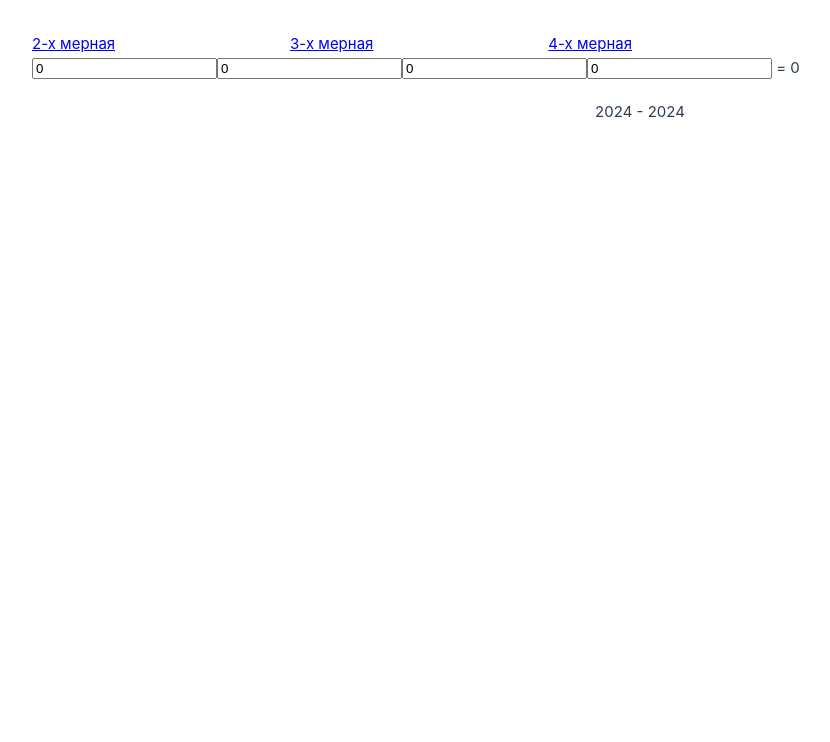
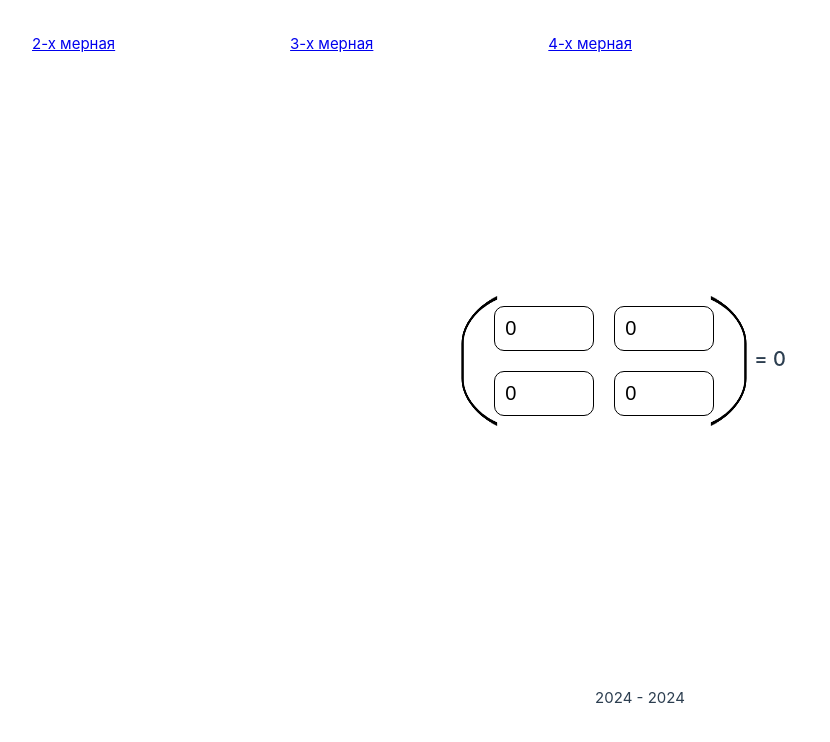
Before and after one commit to StasBeep/teacherProgramm, a Vue app: page / in a window 1280 px wide. Shown: the top 742 px of the page, without its empty margins (0-830 px from the left). Built offline with nearby package versions, Linux system fonts and the light colour scheme.

Commit message:
стилизация блоков (матрицы 2на2)

```diff
--- a/src/views/HomeView.vue
+++ b/src/views/HomeView.vue
@@ -1,11 +1,24 @@
 <template>
-  <main>
-    <input v-model="op1" type="number" @input="onChangeMatrix" placeholder="k" />
-    <input v-model="op2" type="number" @input="onChangeMatrix" placeholder="k" />
-    <input v-model="op3" type="number" @input="onChangeMatrix" placeholder="k" />
-    <input v-model="op4" type="number" @input="onChangeMatrix" placeholder="k" />
-    =
-    {{ determination }}
+  <main class="determinant">
+    <figure class="determinant-matrix">
+      <div class="determinant-matrix-bracket" />
+      <div class="determinant-matrix-column">
+        <input class="determinant-matrix-column-inp" v-model="op1" type="number" @input="onChangeMatrix"
+          placeholder="k" />
+        <input class="determinant-matrix-column-inp" v-model="op2" type="number" @input="onChangeMatrix"
+          placeholder="k" />
+      </div>
+      <div class="determinant-matrix-column">
+        <input class="determinant-matrix-column-inp" v-model="op3" type="number" @input="onChangeMatrix"
+          placeholder="k" />
+        <input class="determinant-matrix-column-inp" v-model="op4" type="number" @input="onChangeMatrix"
+          placeholder="k" />
+      </div>
+      <div class="determinant-matrix-bracket" />
+    </figure>
+    <div class="determinant-result">
+      = {{ determination }}
+    </div>
   </main>
   <Footer />
 </template>
@@ -45,7 +58,7 @@ const resultDeterminationMatrix = (matrix) => {
   for (let i = 0; i < matrix.length; i++) {
     switch (i) {
       case 0:
-        mainDiagonal =  resultMinor2to2(i, matrix);
+        mainDiagonal = resultMinor2to2(i, matrix);
         break;
       case 1:
         secondaryDiagonal = resultMinor2to2(i, matrix);
@@ -70,4 +83,64 @@ const resultMinor2to2 = (i, matrix) => {
 
 </script>
 
-<style lang="scss" scoped></style>
+<style lang="scss" scoped>
+.determinant {
+  display: flex;
+  justify-content: center;
+  margin: 250px auto;
+
+  &-matrix {
+    position: relative;
+
+    &-bracket {
+      position: absolute;
+        right: -15px;
+        top: 0;
+        width: 35px;
+        height: 110px;
+        transform: perspective(2px) rotateY(1deg);
+        border: solid black;
+        border-width: 3px 3px 3px 0;
+        border-radius: 0px 45px 45px 0;
+
+      &:first-child {
+        position: absolute;
+          right: 240px;
+          top: 0;
+          width: 35px;
+          height: 110px;
+          transform: perspective(2px) rotateY(179deg);
+          border: solid black;
+          border-width: 3px 3px 3px 0;
+          border-radius: 0px 45px 45px 0;
+      }
+    }
+
+    &-column {
+
+      &-inp {
+        width: 100px;
+        font-weight: 500;
+        font-size: 20px;
+        line-height: 16px;
+        padding: 10px;
+        margin-right: 20px;
+        border-radius: 10px;
+        border: 0.3px solid black;
+
+        &:first-child {
+          margin-bottom: 20px;
+        }
+      }
+    }
+  }
+
+  &-result {
+    font-weight: 500;
+    font-size: 20px;
+    line-height: 16px;
+    margin-top: 45px;
+    margin-left: 20px;
+  }
+}
+</style>
```
